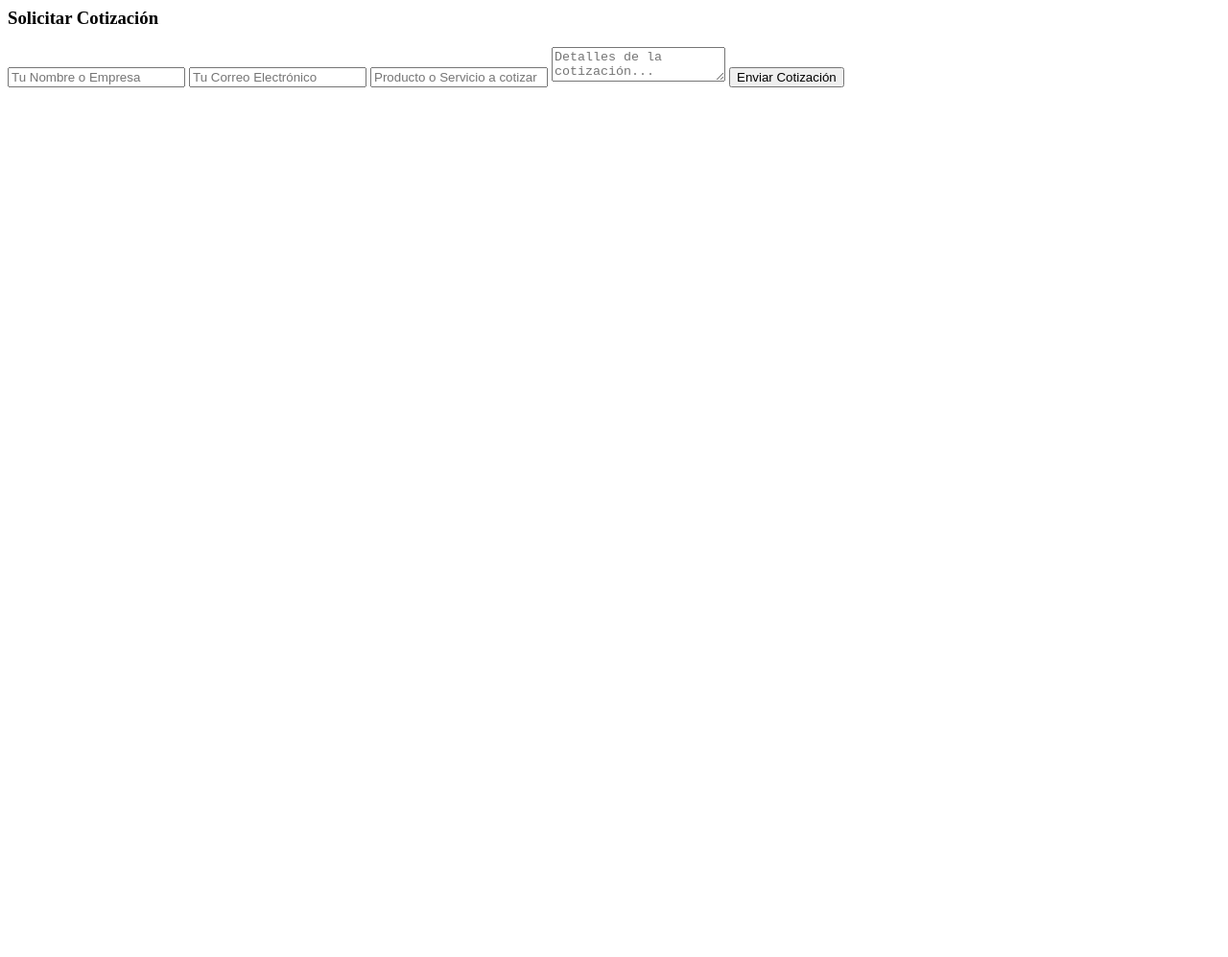
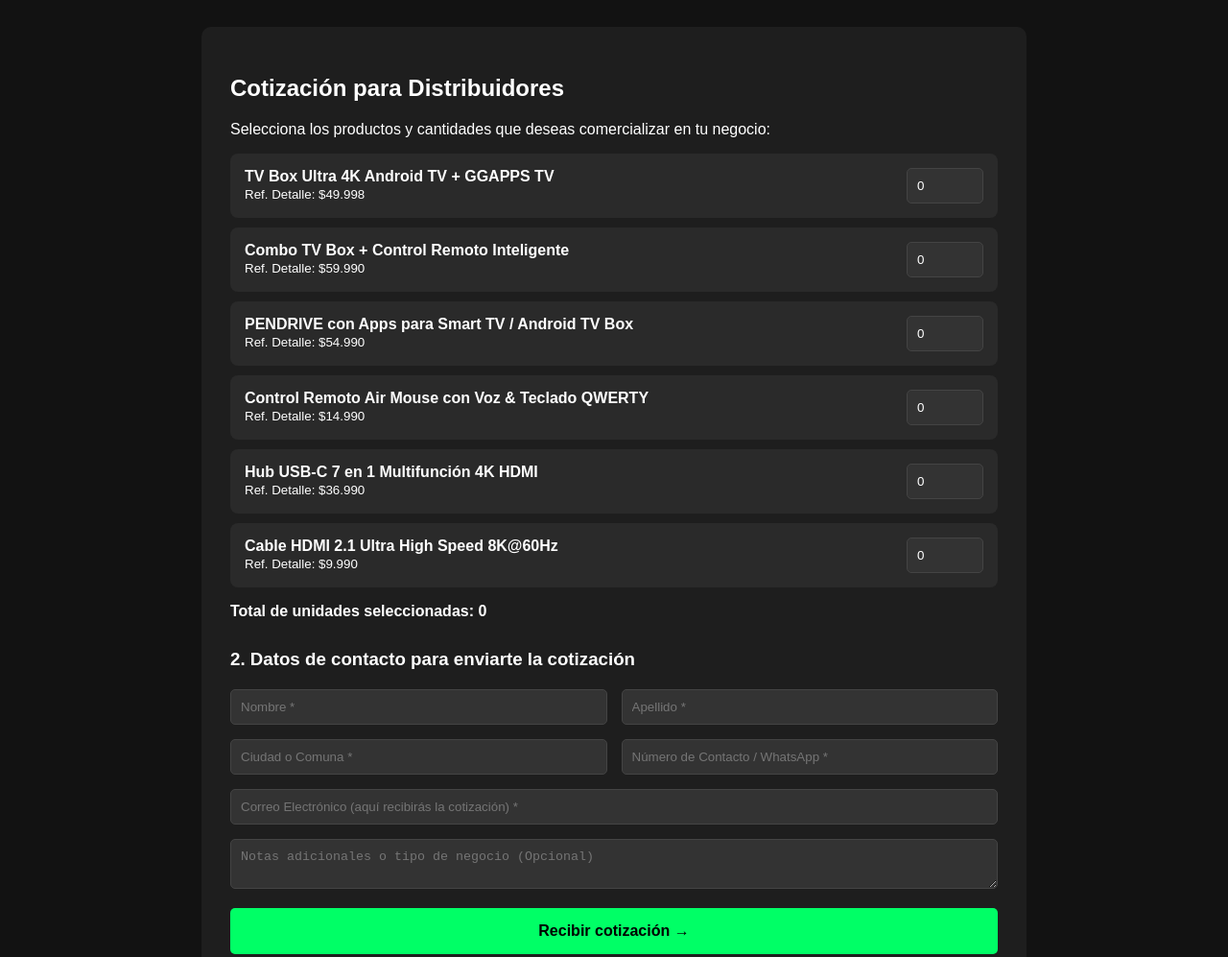
Before and after one commit to germaneduardocontacto-eng/mailggtec, a website: page index.html in a window 1280 px wide. Shown: the whole page at 96% size. Before the commit the page ends 800 px from the top, so only its background shows below. Drawn offline with Linux system fonts and the light colour scheme.

Commit message:
Update index.html

```diff
--- a/index.html
+++ b/index.html
@@ -1,15 +1,105 @@
-<form id="formCotizacion">
-    <h3>Solicitar Cotización</h3>
-    <input type="text" id="nombre" name="nombre" placeholder="Tu Nombre o Empresa" required>
-    <input type="email" id="email" name="email" placeholder="Tu Correo Electrónico" required>
-    <input type="text" id="producto" name="producto" placeholder="Producto o Servicio a cotizar" required>
-    <textarea id="mensaje" name="mensaje" placeholder="Detalles de la cotización..." required></textarea>
-    <button type="submit" id="btnCotizar">Enviar Cotización</button>
-</form>
+<!DOCTYPE html>
+<html lang="es">
+<head>
+    <meta charset="UTF-8">
+    <meta name="viewport" content="width=device-width, initial-scale=1.0">
+    <title>GG TEC - Cotización para Distribuidores</title>
+    <style>
+        body { font-family: Arial, sans-serif; background-color: #121212; color: #fff; padding: 20px; }
+        .container { max-width: 800px; margin: auto; background: #1e1e1e; padding: 30px; border-radius: 10px; }
+        .product-row { display: flex; justify-content: space-between; align-items: center; background: #2a2a2a; padding: 15px; margin-bottom: 10px; border-radius: 8px; }
+        .form-grid { display: grid; grid-template-columns: 1fr 1fr; gap: 15px; margin-top: 20px; }
+        input, textarea { width: 100%; padding: 10px; background: #333; border: 1px solid #444; color: #fff; border-radius: 5px; box-sizing: border-box; }
+        textarea { grid-column: span 2; }
+        button { background: #00ff66; color: #000; border: none; padding: 15px; font-weight: bold; width: 100%; border-radius: 5px; cursor: pointer; margin-top: 20px; font-size: 16px; }
+        button:hover { background: #00cc52; }
+    </style>
+</head>
+<body>
 
-<p id="estadoCotizacion" style="margin-top: 15px; font-weight: bold;"></p>
+<div class="container">
+    <h2>Cotización para Distribuidores</h2>
+    <p>Selecciona los productos y cantidades que deseas comercializar en tu negocio:</p>
+
+    <form id="formCotizacion">
+        <!-- Productos -->
+        <div class="product-row">
+            <div>
+                <strong>TV Box Ultra 4K Android TV + GGAPPS TV</strong><br>
+                <small>Ref. Detalle: $49.998</small>
+            </div>
+            <input type="number" name="tvbox" min="0" value="0" style="width: 80px;" onchange="calcularTotal()">
+        </div>
+
+        <div class="product-row">
+            <div>
+                <strong>Combo TV Box + Control Remoto Inteligente</strong><br>
+                <small>Ref. Detalle: $59.990</small>
+            </div>
+            <input type="number" name="combo" min="0" value="0" style="width: 80px;" onchange="calcularTotal()">
+        </div>
+
+        <div class="product-row">
+            <div>
+                <strong>PENDRIVE con Apps para Smart TV / Android TV Box</strong><br>
+                <small>Ref. Detalle: $54.990</small>
+            </div>
+            <input type="number" name="pendrive" min="0" value="0" style="width: 80px;" onchange="calcularTotal()">
+        </div>
+
+        <div class="product-row">
+            <div>
+                <strong>Control Remoto Air Mouse con Voz & Teclado QWERTY</strong><br>
+                <small>Ref. Detalle: $14.990</small>
+            </div>
+            <input type="number" name="airmouse" min="0" value="0" style="width: 80px;" onchange="calcularTotal()">
+        </div>
+
+        <div class="product-row">
+            <div>
+                <strong>Hub USB-C 7 en 1 Multifunción 4K HDMI</strong><br>
+                <small>Ref. Detalle: $36.990</small>
+            </div>
+            <input type="number" name="hub" min="0" value="0" style="width: 80px;" onchange="calcularTotal()">
+        </div>
+
+        <div class="product-row">
+            <div>
+                <strong>Cable HDMI 2.1 Ultra High Speed 8K@60Hz</strong><br>
+                <small>Ref. Detalle: $9.990</small>
+            </div>
+            <input type="number" name="cable" min="0" value="0" style="width: 80px;" onchange="calcularTotal()">
+        </div>
+
+        <p><strong>Total de unidades seleccionadas: <span id="totalUnidades">0</span></strong></p>
+
+        <h3 style="margin-top: 30px;">2. Datos de contacto para enviarte la cotización</h3>
+
+        <div class="form-grid">
+            <input type="text" id="nombre" name="nombre" placeholder="Nombre *" required>
+            <input type="text" id="apellido" name="apellido" placeholder="Apellido *" required>
+            <input type="text" id="ciudad" name="ciudad" placeholder="Ciudad o Comuna *" required>
+            <input type="text" id="telefono" name="telefono" placeholder="Número de Contacto / WhatsApp *" required>
+            <input type="email" id="email" name="email" placeholder="Correo Electrónico (aquí recibirás la cotización) *" style="grid-column: span 2;" required>
+            <textarea id="notas" name="notas" placeholder="Notas adicionales o tipo de negocio (Opcional)"></textarea>
+        </div>
+
+        <button type="submit" id="btnCotizar">Recibir cotización →</button>
+    </form>
+
+    <p id="estadoCotizacion" style="margin-top: 15px; font-weight: bold; text-align: center;"></p>
+</div>
 
 <script>
+function calcularTotal() {
+    const inputs = document.querySelectorAll('.product-row input');
+    let total = 0;
+    inputs.forEach(input => {
+        total += parseInt(input.value) || 0;
+    });
+    document.getElementById('totalUnidades').textContent = total;
+}
+
 document.getElementById('formCotizacion').addEventListener('submit', async (e) => {
     e.preventDefault();
     const btn = document.getElementById('btnCotizar');
@@ -18,12 +108,19 @@ document.getElementById('formCotizacion').addEventListener('submit', async (e) =
     btn.textContent = 'Enviando cotización...';
     btn.disabled = true;
 
-    // Recolectamos los datos de los campos
     const datos = {
+        tvbox: document.querySelector('input[name="tvbox"]').value,
+        combo: document.querySelector('input[name="combo"]').value,
+        pendrive: document.querySelector('input[name="pendrive"]').value,
+        airmouse: document.querySelector('input[name="airmouse"]').value,
+        hub: document.querySelector('input[name="hub"]').value,
+        cable: document.querySelector('input[name="cable"]').value,
         nombre: document.getElementById('nombre').value,
+        apellido: document.getElementById('apellido').value,
+        ciudad: document.getElementById('ciudad').value,
+        telefono: document.getElementById('telefono').value,
         email: document.getElementById('email').value,
-        producto: document.getElementById('producto').value,
-        mensaje: document.getElementById('mensaje').value
+        notas: document.getElementById('notas').value
     };
 
     try {
@@ -34,18 +131,22 @@ document.getElementById('formCotizacion').addEventListener('submit', async (e) =
         });
 
         if (res.ok) {
-            estado.style.color = 'green';
+            estado.style.color = '#00ff66';
             estado.textContent = '¡Cotización enviada con éxito! Te contactaremos pronto.';
             document.getElementById('formCotizacion').reset();
+            calcularTotal();
         } else {
             throw new Error('Error en el servidor');
         }
     } catch (error) {
-        estado.style.color = 'red';
+        estado.style.color = '#ff4444';
         estado.textContent = 'Hubo un error al enviar la cotización. Inténtalo de nuevo.';
     } finally {
-        btn.textContent = 'Enviar Cotización';
+        btn.textContent = 'Recibir cotización →';
         btn.disabled = false;
     }
 });
 </script>
+
+</body>
+</html>
```
